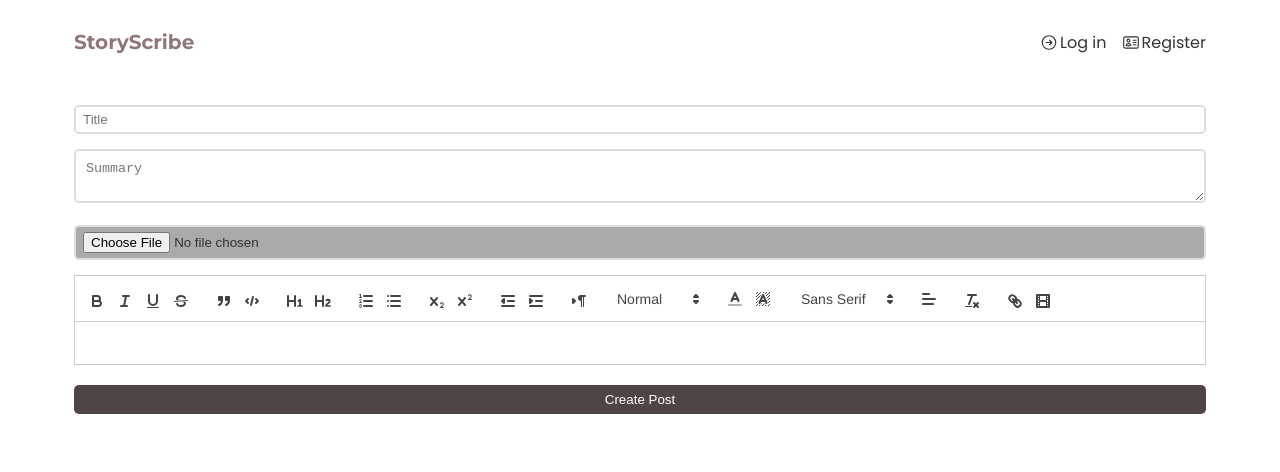
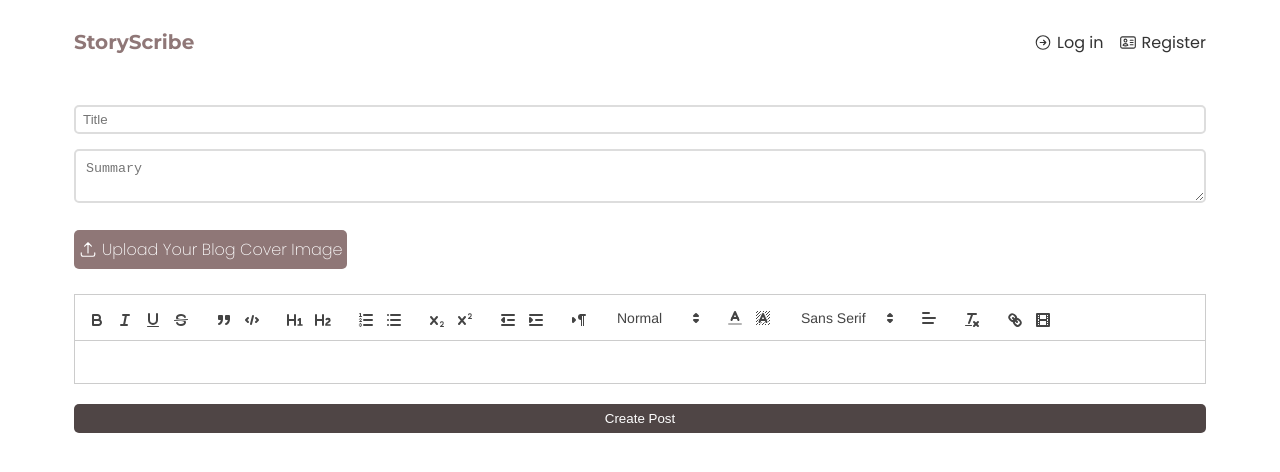
Before and after one commit to trigon27/my-blog, a React (Create React App) app in the folder client/: page /create in a window 1280 px wide. Shown: the top 472 px of the page. Built offline with nearby package versions, Linux system fonts and the light colour scheme; no server answers.

Commit message:
complelete

```diff
--- a/client/src/App.css
+++ b/client/src/App.css
@@ -121,22 +121,39 @@ button{
   margin-top: 5px;
   cursor: pointer;
 }
+.UploadCover{
+  width: fit-content;
+  display: block;
+  background-color: #8f7777;
+  color:white;
+  border:none;
+  border-radius: 5px;
+  padding: 7PX 5PX;
+  margin-top: 5px;
+  cursor: pointer;
+  font-weight: 200;
+  margin-bottom: 25px;
+}
 svg{
   width: 18px;
 
 }
-.logout-link,.create-link{
+.logout-link,.create-link,.UploadCover{
   display:inline-flex;
-  gap: 2px;
+  gap: 5px;
   text-align: center;
 }
-
+.custom-quill{
+  /* height: 25vh; */
+  margin-bottom: 20px;
+}
 form.login h1, form.register h1{
  text-align: center;
  margin: 10px 0px;
 }
 .createPost .create-btn{
-  margin-top:20px ;
+ position: relative;
+ margin-top: 20px;
 }
 
 div.Post-Page div.image{
--- a/client/src/components/CreatePost.js
+++ b/client/src/components/CreatePost.js
@@ -1,4 +1,4 @@
-import React, { useState } from 'react';
+import React, { useRef, useState } from 'react';
 import ReactQuill from 'react-quill';
 import 'react-quill/dist/quill.snow.css';
 import { useNavigate } from 'react-router';
@@ -40,7 +40,11 @@ const CreatePost = () => {
     const [summary, setSummary] =useState('');
     const [file, setFile] =useState('');
     const navigate = useNavigate();
+    const fileInputRef= useRef()
 
+    const uploadIcon=<svg xmlns="http://www.w3.org/2000/svg" fill="none" viewBox="0 0 24 24" stroke-width="1.5" stroke="currentColor" class="w-6 h-6">
+    <path stroke-linecap="round" stroke-linejoin="round" d="M3 16.5v2.25A2.25 2.25 0 005.25 21h13.5A2.25 2.25 0 0021 18.75V16.5m-13.5-9L12 3m0 0l4.5 4.5M12 3v13.5" />
+  </svg>
 
 
 async function createNewPost(ev)
@@ -74,7 +78,9 @@ async function createNewPost(ev)
 }
 
 }
-
+const onUploadClick=()=>{
+  fileInputRef.current.click();
+}
 
   return (
     <form className='createPost' onSubmit={createNewPost}>
@@ -88,7 +94,13 @@ async function createNewPost(ev)
         value={summary}
         onChange={ev=>setSummary(ev.target.value)}
         />
+
+         <a onClick={()=>onUploadClick()}
+         className='UploadCover'
+         >{uploadIcon}Upload Your Blog Cover Image</a>
         <input type="file"
+         ref={fileInputRef}
+         style={{display:'none'}}
         className='create_file'
         onChange={ev=>setFile(ev.target.files)}
         />
@@ -98,6 +110,7 @@ async function createNewPost(ev)
         modules={modules}
         formats={formats}
         onChange={newValue=>setContent(newValue)}
+        className="custom-quill"
       />
       <button className='create-btn'>Create Post</button>
     </form>
```
